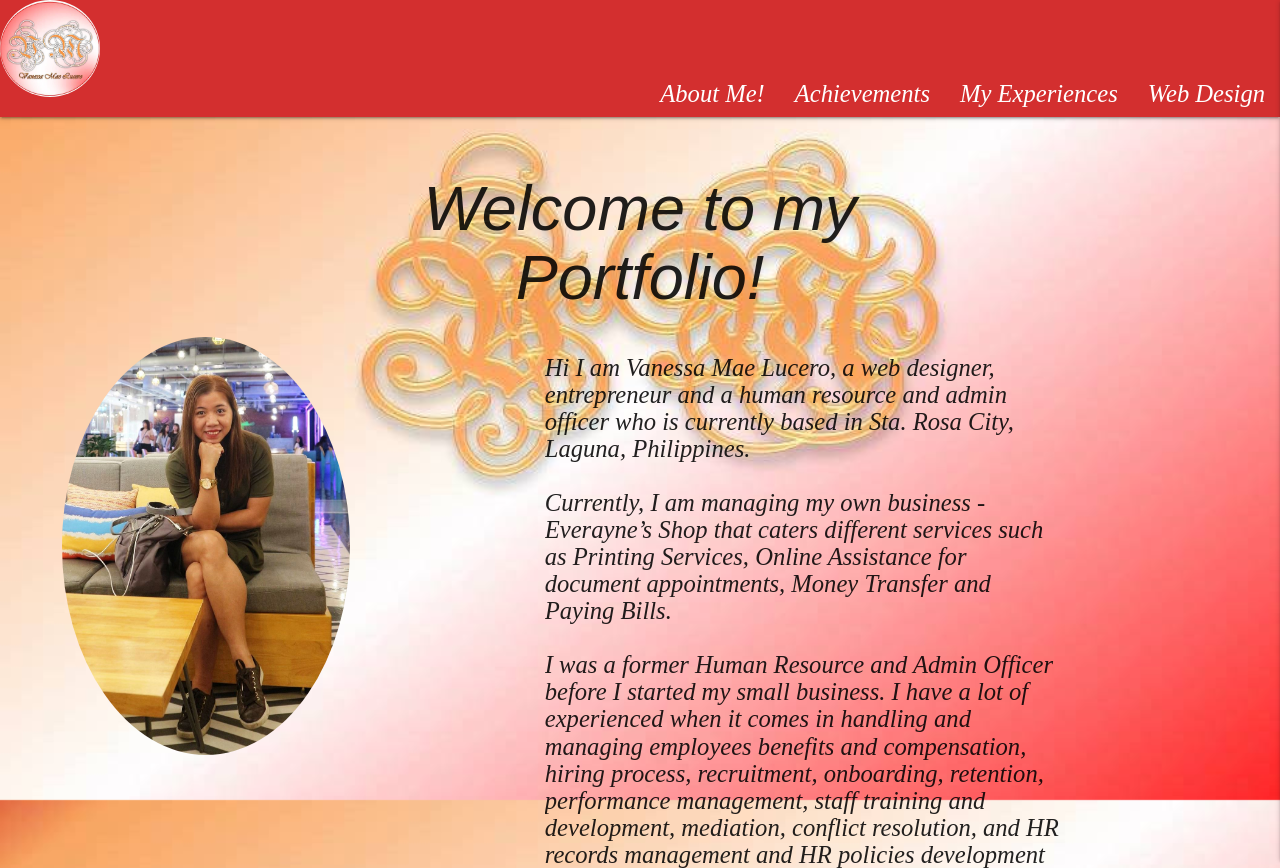
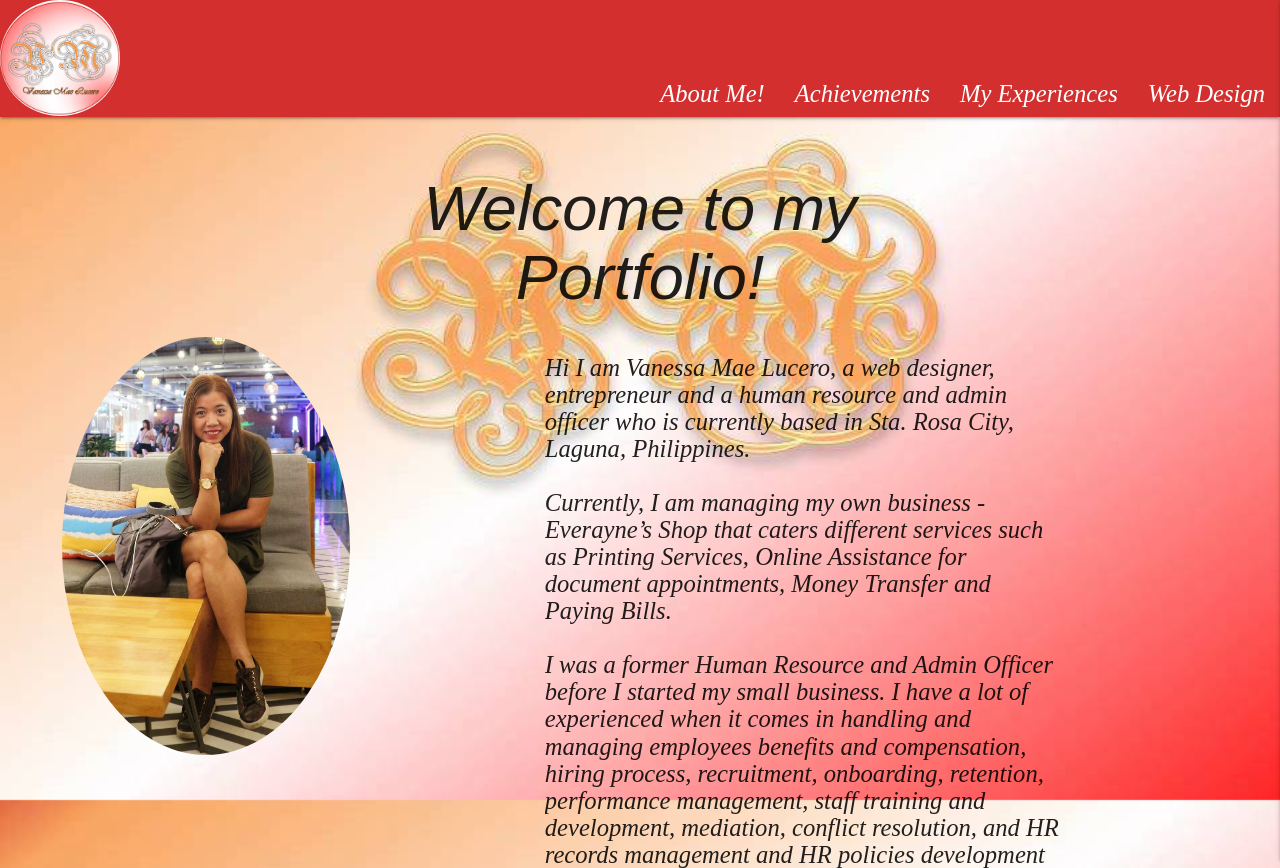
Before and after one commit to Evemei/CWD_B25_VMLucero, a plain HTML site: page Index.html in a window 1280 px wide. Shown: the top 868 px of the page. Drawn offline with nearby package versions, Linux system fonts and the light colour scheme.

Commit message:
Update Index.html

```diff
--- a/Index.html
+++ b/Index.html
@@ -30,7 +30,7 @@
             <nav class="red darken-2 nav-extended">
                 <div class="nav-wrapper">
                   <a href="Index.html" class="brand-logo">
-                    <img src="VM-logo.jpg" class="circle responsive-img" alt="" width="100"></a>
+                    <img src="VM-logo.jpg" class="circle responsive-img" alt="" width="120"></a>
                     </a>
                      <a href="#" class="sidenav-trigger" data-target="slide-out">
                     <i class="material-icons black-text">menu</i>
@@ -50,6 +50,7 @@
                     </ul>
                   </div>
               </nav>
+        </div>
                     <ul id="mobile-demo" class="sidenav left">
 
                     <li>
```
